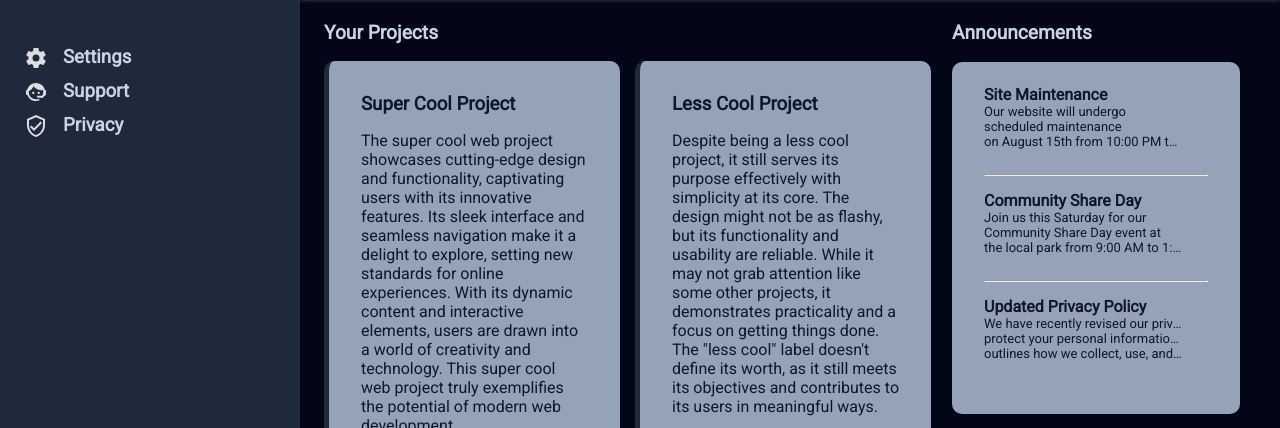
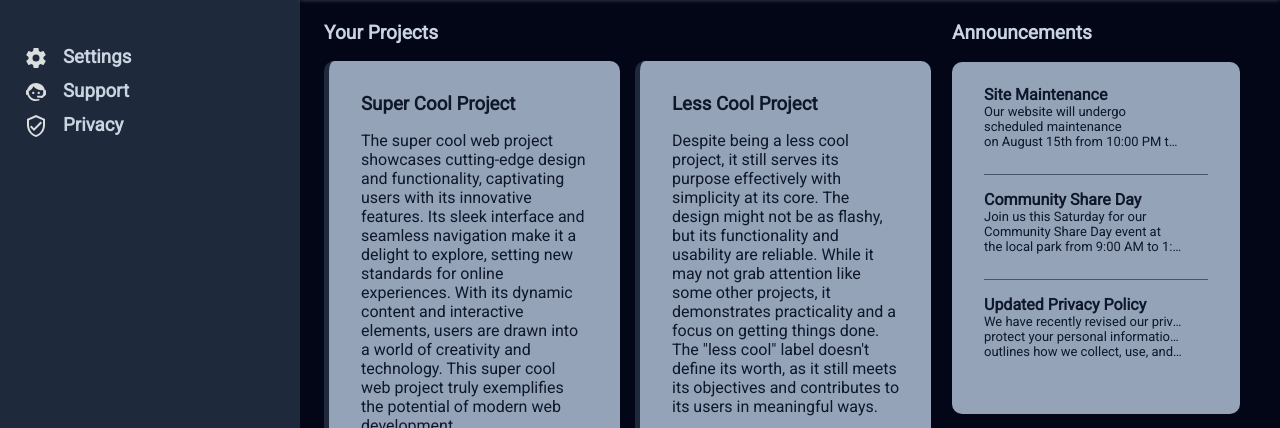
Before and after one commit to Hussain-Javed-K213584/02-Admin-Dashboard, a plain HTML site: page index.html in a window 1280 px wide. Shown: the part 367-795 px from the top of the page. Drawn offline with Linux system fonts and the light colour scheme.

Commit message:
Changed horizontal line color
1. Changed the color of the horizontal line in the announcements card.
2. Deleted unused profile icon.

```diff
--- a/styles.css
+++ b/styles.css
@@ -20,6 +20,12 @@
 html,
 body{
     font-family: 'Roboto', system-ui, -apple-system, BlinkMacSystemFont, 'Segoe UI', Roboto, Oxygen, Ubuntu, Cantarell, 'Open Sans', 'Helvetica Neue', sans-serif;
+}
+
+hr {
+    background-color: var(--header-color);
+    height: 1px;
+    border: none;
 }
 
 .profile-text{
```
Also changed, not shown: profile_images/pawn.png (deleted).
